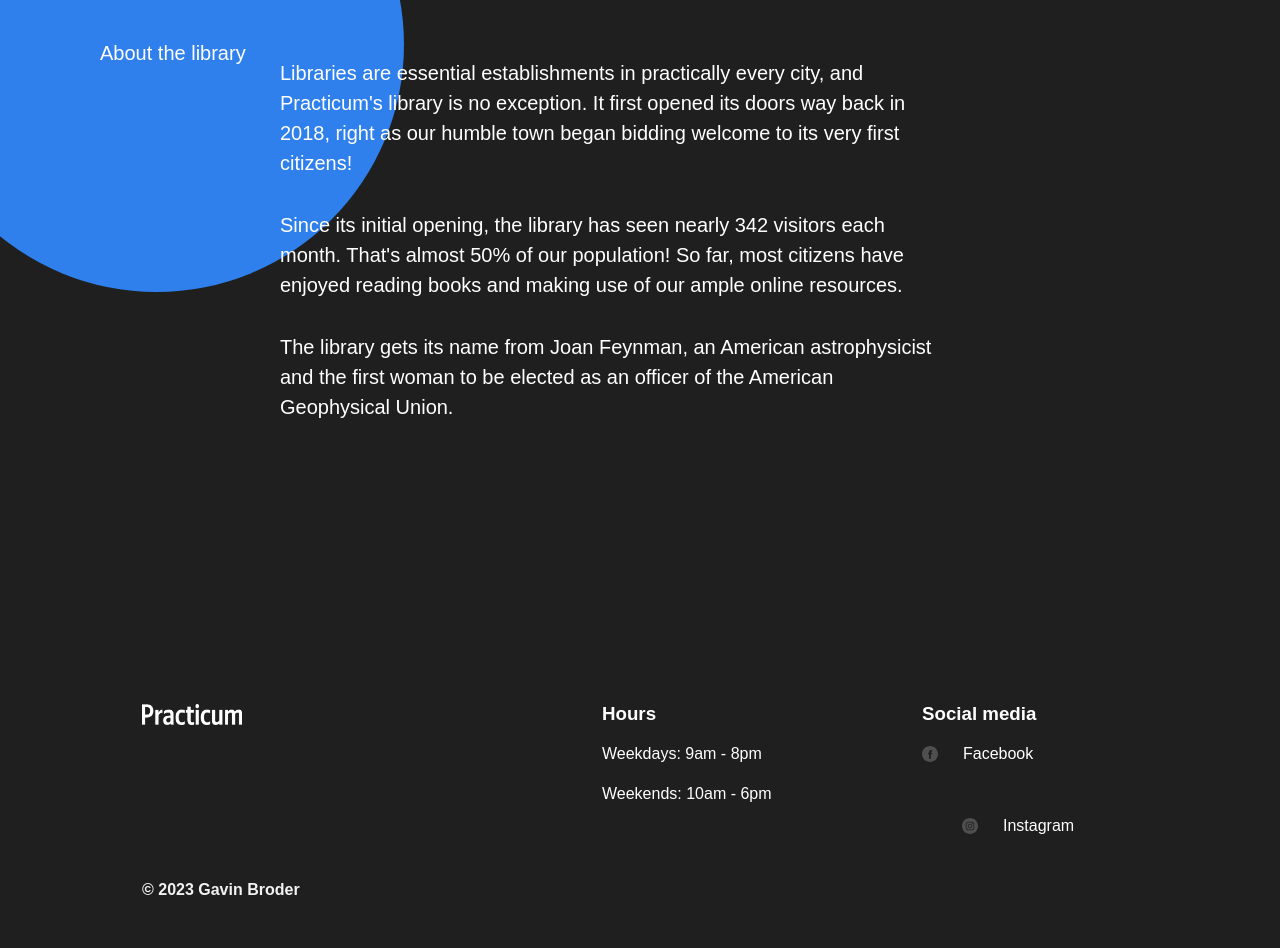
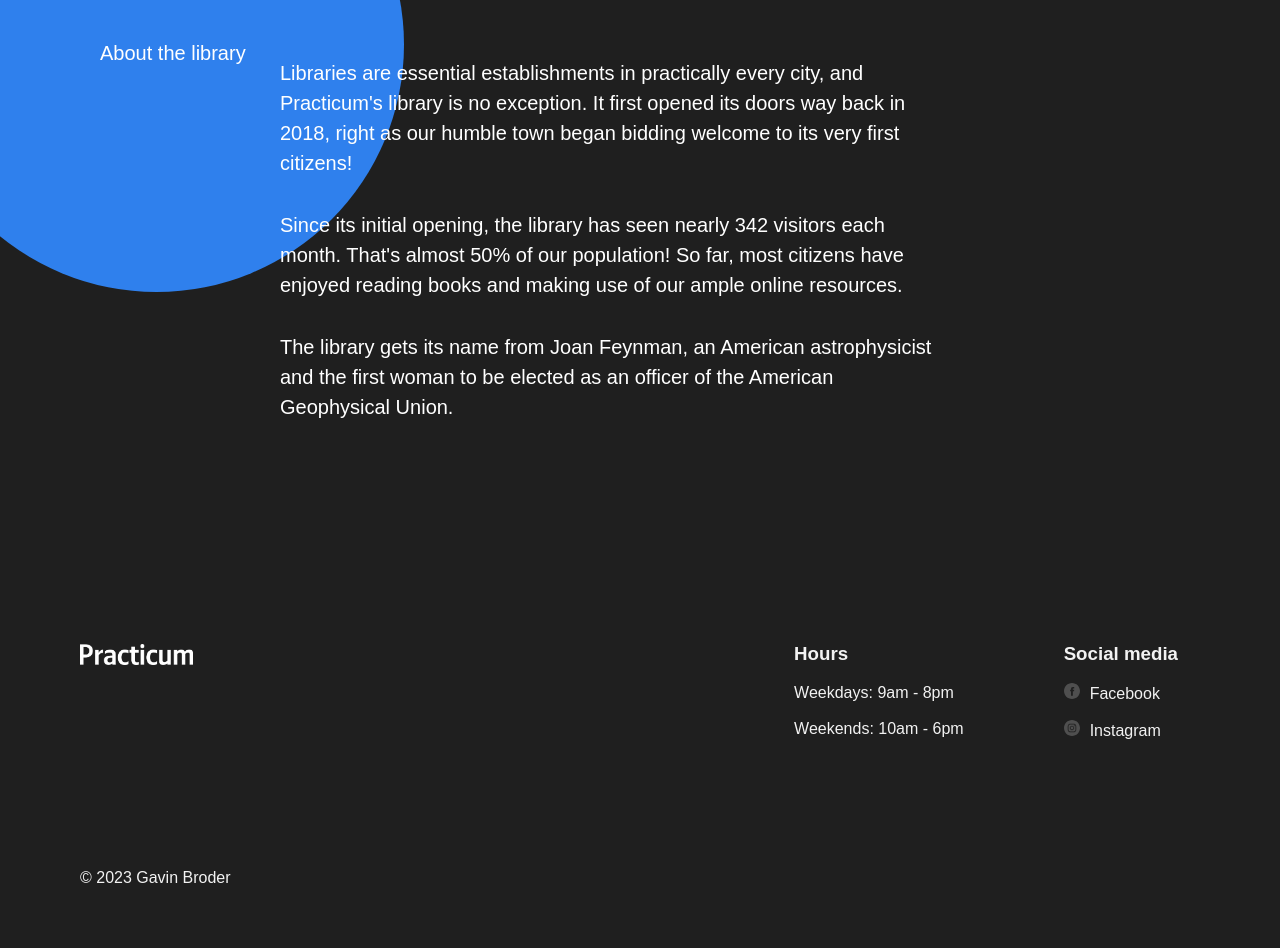
Before and after one commit to gavin-design/se_project_library, a plain HTML site: page index.html in a window 1280 px wide. Shown: the part 3714-4662 px from the top of the page. Drawn offline with Linux system fonts and the light colour scheme.

Commit message:
third try

```diff
--- a/index.html
+++ b/index.html
@@ -152,7 +152,7 @@
           <!-- --------------------------------------------------------------- -->
           <h2 class="staff__title">Readers picks</h2>
           <p class="staff__subtitle">That our readers love</p>
-          <ul class="cards">
+          <ul class="staff__cards">
             <li class="card">
               <div class="card__content">
                 <h3 class="card__title">Introduction to Algorithms</h3>
@@ -310,18 +310,14 @@
         </section>
       </main>
       <footer id="Contact" class="footer">
+        <!--<div>-->
         <div class="footer__columns">
           <div class="footer__column">
-            <ul class="footer__logo"></ul>
             <img
               src="./images/logo_white.png"
               alt="Practicum Library Logo"
               class="footer__logo"
             />
-            <div>
-              <h3 class="footer__copyright">&copy; 2023 Gavin Broder</h3>
-              <ul class="footer__copyright"></ul>
-            </div>
           </div>
           <div class="footer__column footer__column_content_hours">
             <h3 class="footer__column-heading">Hours</h3>
@@ -334,7 +330,7 @@
             <h3 class="footer__column-heading">Social media</h3>
             <ul class="footer__list">
               <li class="footer__list-item">
-                <a class="footer__column-link" href="#https://www.facebook.com">
+                <a class="footer__column-link" href="https://www.facebook.com">
                   <img
                     class="footer__social-icon"
                     src="./images/facebook_white.svg"
@@ -342,13 +338,8 @@
                   />Facebook
                 </a>
               </li>
-            </ul>
-            <ul>
               <li class="footer__list-item">
-                <a
-                  class="footer__column-link"
-                  href="#https://www.instagram.com"
-                >
+                <a class="footer__column-link" href="https://www.instagram.com">
                   <img
                     class="footer__social-icon"
                     src="./images/instagram_white.svg"
@@ -359,6 +350,7 @@
             </ul>
           </div>
         </div>
+        <p class="footer__copyright">&copy; 2023 Gavin Broder</p>
       </footer>
     </div>
   </body>
--- a/styles/style.css
+++ b/styles/style.css
@@ -265,7 +265,7 @@
   font-weight: 400;
   margin: 0;
 }
-.cards {
+.staff__cards {
   display: flex;
   flex-wrap: wrap;
   justify-content: space-between;
@@ -417,105 +417,58 @@
 }
 
 .footer {
-  display: flex;
-  box-sizing: border-box;
+  padding: 60px 102px 60px 80px;
   background-color: #1f1f1f;
-  color: #fff;
-  max-width: 1600px;
-  min-height: 364px;
+  color: #f2f2f2;
+  font-size: 16px;
+  line-height: 20px;
 }
 
 .footer__columns {
   display: flex;
-  list-style: none;
-  padding: 60px 102px 80px;
-  max-width: 250px;
-  min-height: 116px;
+  min-height: 224px;
 }
 .footer__column {
-  display: flex;
-  background-color: #1f1f1f;
-  color: #fff;
-  max-width: 200px;
-  max-height: 116px;
+  margin: 0;
 }
 
 .footer__column_content_hours {
-  display: flex;
-  flex-direction: column;
-  justify-content: flex-start;
-  flex-wrap: nowrap;
-  min-width: 220px;
-  max-height: 116px;
-  padding: 0;
-  margin-left: 300px;
+  margin-left: auto;
 }
 
 .footer__column_content_social {
-  display: flex;
-  flex-direction: column;
-  flex-wrap: nowrap;
-  min-width: 150px;
-  max-height: 116px;
   margin-left: 100px;
 }
 
 .footer__logo {
-  max-width: 100px;
+  max-width: 116px;
   max-height: 21px;
-  padding-top: 60px;
 }
 
 .footer__list {
-  display: flex;
-  flex-direction: column;
-  margin-top: 0;
-  justify-content: flex-start;
-  list-style-type: none;
-  padding-left: 0;
-  padding-bottom: 0px;
+  padding: 0;
 }
 
 .footer__list-item {
-  display: flex;
-  justify-content: flex-start;
-  margin-bottom: 0;
-  font-size: 16px;
-  line-height: 20px;
-  padding-top: 20px;
-  margin-top: 0px;
-  line-height: 20px;
-  font-size: 16px;
+  margin-bottom: 16px;
+  list-style: none;
 }
 
 .footer__column-heading {
-  padding-top: 60px;
-  margin-bottom: 0px;
   margin-top: 0;
 }
 
 .footer__column-link {
-  display: flex;
-  justify-content: flex-start;
-  color: white;
-  font-size: 16px;
-  line-height: 20px;
   text-decoration: none;
+  color: #f2f2f2;
 }
 
 .footer__social-icon {
-  margin-left: 0;
-  margin-right: 25px;
-  padding-left: 0;
+  margin-right: 10px;
 }
-
+.footer__column-link:hover {
+  color: #c1c1c1;
+}
 .footer__copyright {
-  position: relative;
-  top: 220px;
-  left: -100px;
-  background-color: #1f1f1f;
-  min-width: 175px;
-  max-height: 21px;
-  font-size: 16px;
-  color: #f2f2f2;
+  margin: 0;
 }
```
Also changed, not shown: 2 other files.
